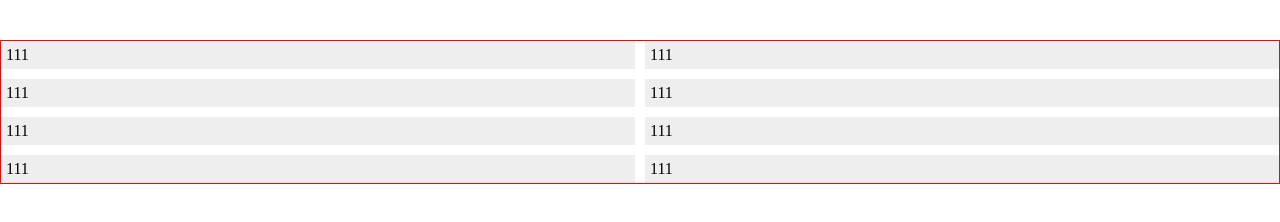
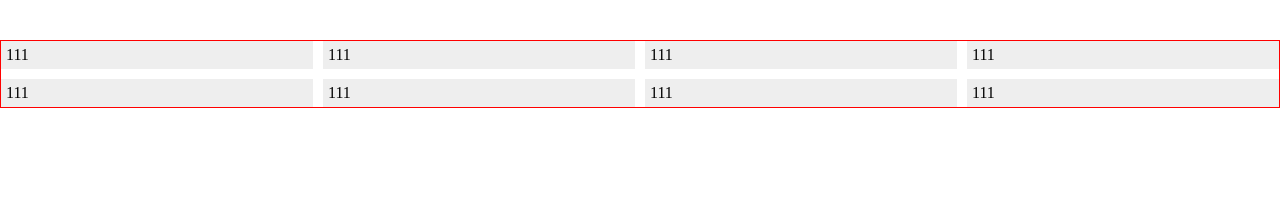
Before and after one commit to afeiship/wsui-flexbox-grid, a website: page docs/index.html in a window 1280 px wide. Drawn offline with Linux system fonts and the light colour scheme.

Commit message:
fix: rm duplicate

```diff
--- a/docs/index.html
+++ b/docs/index.html
@@ -14,7 +14,7 @@
 </head>
 <body>
   <div class="container grid-container">
-    <div class="grid-cols-xs-1 grid-cols-sm-2 grid-cols-md-3 grid-cols-lg-4">
+    <div class="grid-cols-1 grid-cols-xs-3 grid-cols-sm-4 grid-cols-md-5 grid-cols-lg-6">
       <div class="col">111</div>
       <div class="col">111</div>
       <div class="col">111</div>
--- a/src/index.scss
+++ b/src/index.scss
@@ -6,9 +6,9 @@ $grid-gap: 10px !default;
 $grid-gap-x: $grid-gap !default;
 $grid-gap-y: $grid-gap !default;
 $grid-nums: 24;
-$grid-list: (1, 2, 3, 4, 6, 8, 12, 24);
+$grid-list: (1, 2, 3, 4, 5, 6,7, 8, 9, 10);
 $grid-responsive: (
-  xs: 390,
+  xs: 1024px, // 添加 px 单位
   sm: 1280px,
   md: 1440px,
   lg: 1920px
@@ -46,20 +46,13 @@ $grid-responsive: (
   }
 }
 
-// Responsive grids
+// 响应式网格 - 使用 min-width 移动优先
 @each $breakpoint, $min-width in $grid-responsive {
   @media (min-width: $min-width) {
     @each $grid-num in $grid-list {
       .grid-cols-#{$breakpoint}-#{$grid-num} > * {
-        width: calc(
-          #{math.percentage(math.div(1, $grid-num))} - var(--grid-gap-x)
-        );
+        width: calc(#{math.percentage(math.div(1, $grid-num))} - var(--grid-gap-x));
       }
     }
-
-    // 在小屏幕下，所有网格默认变为单列
-    // [class*='grid-cols-']:not([class*='grid-cols-#{$breakpoint}-']) > * {
-    //   width: calc(100% - var(--grid-gap-x));
-    // }
   }
 }
```
Also changed, not shown: docs/index.css.
